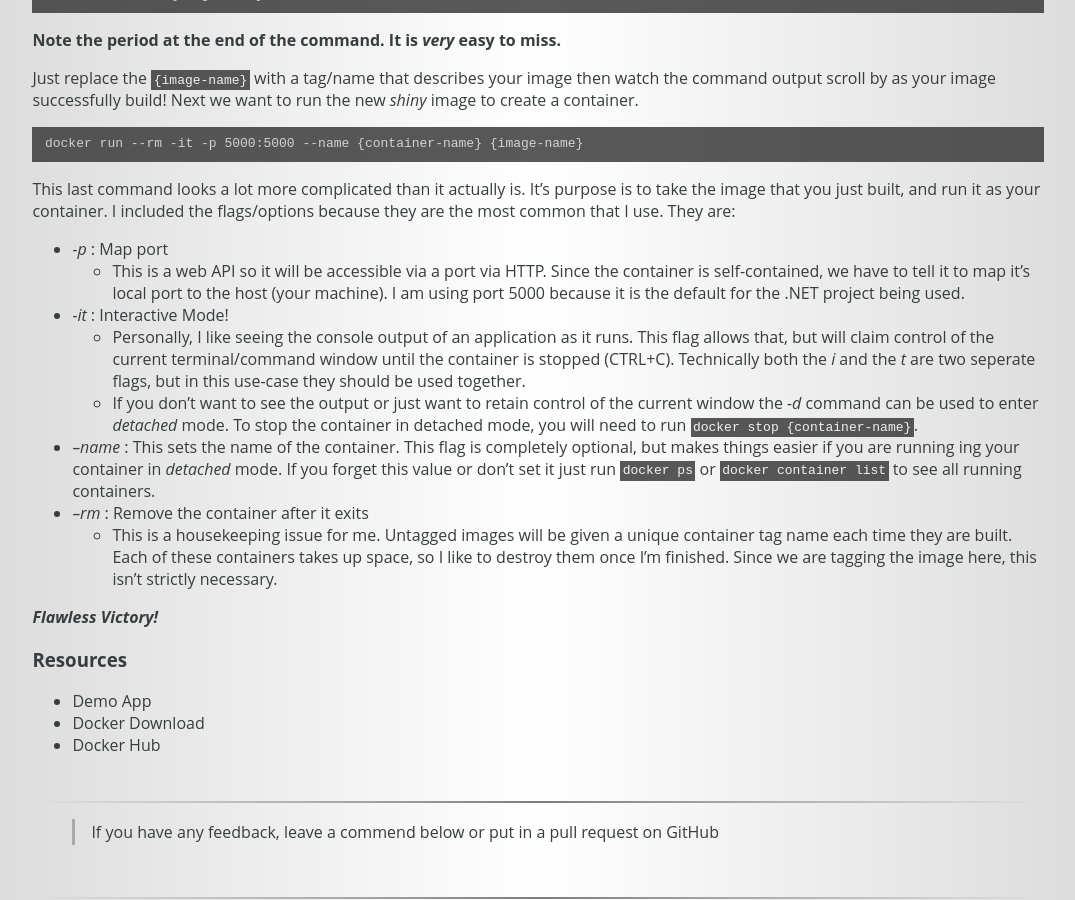
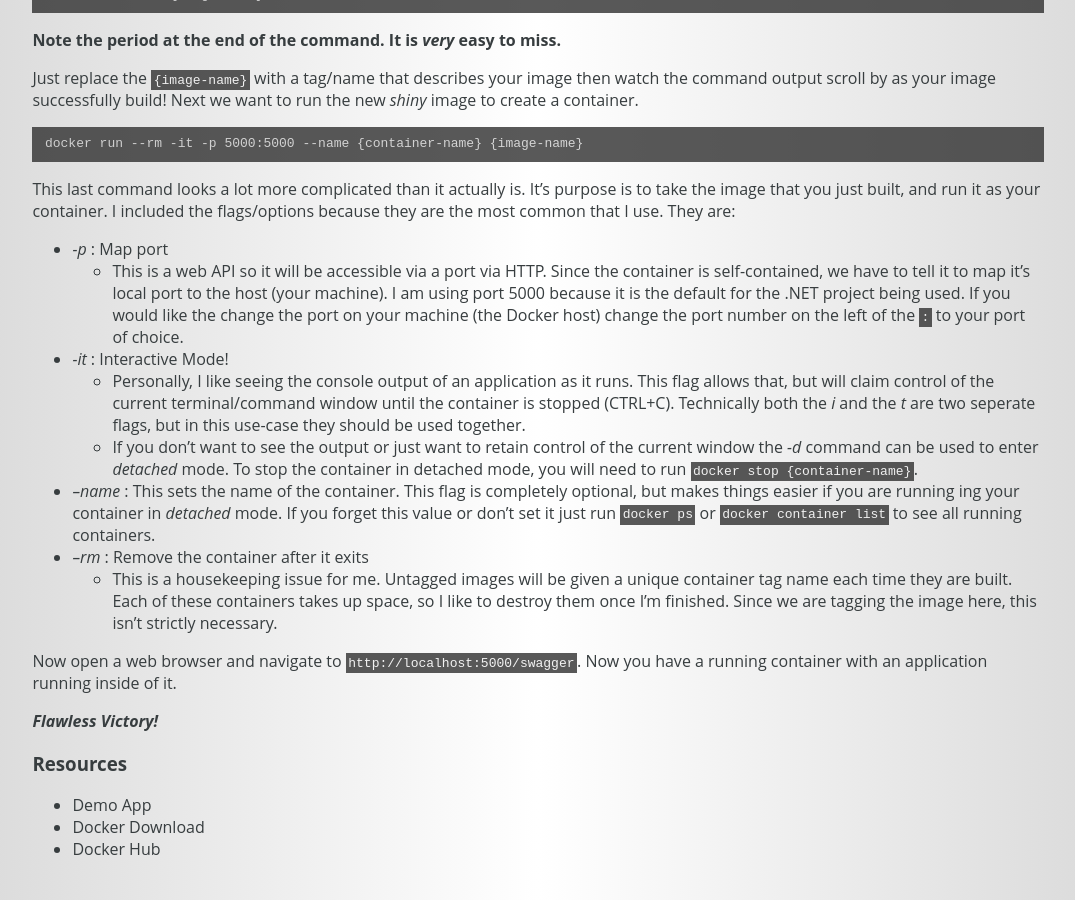
Before and after one commit to DillonAd/DillonAd.github.io, a Jekyll site: the page built from _posts/2019-04-26-Breaking-Down-The-Dockerfile.md, in a window 1280 px wide and 900 px high, scrolled down 1925 px. Shown: the whole window, without its empty margins (102-1177 px from the left). Built offline with Jekyll 4.4.1, drawn with Linux system fonts in a browser that asks for light colours; nearby versions of some CDN libraries; some of the changed text lies outside the part shown.

Commit message:
Refining Breaking Down the Dockerfile post

```diff
--- a/_posts/2019-04-26-Breaking-Down-The-Dockerfile.md
+++ b/_posts/2019-04-26-Breaking-Down-The-Dockerfile.md
@@ -14,7 +14,7 @@
   - Image?
     - The image is a snapshot of the application or workload that is described in the Dockerfile. This will be the basis for the container.
   - Container?
-    - The container is the execution of the image snapshot. The Docker website says a container is "a standardized unit of software".
+    - The Docker website says a container is "a standardized unit of software". Personally I think of the container as the execution of the image snapshot.
 
 Lets get started!
 
@@ -91,13 +91,15 @@
 
 This last command looks a lot more complicated than it actually is. It's purpose is to take the image that you just built, and run it as your container. I included the flags/options because they are the most common that I use. They are:
   - _-p_ : Map port
-    - This is a web API so it will be accessible via a port via HTTP. Since the container is self-contained, we have to tell it to map it's local port to the host (your machine). I am using port 5000 because it is the default for the .NET project being used.
+    - This is a web API so it will be accessible via a port via HTTP. Since the container is self-contained, we have to tell it to map it's local port to the host (your machine). I am using port 5000 because it is the default for the .NET project being used. If you would like the change the port on your machine (the Docker host) change the port number on the left of the `:` to your port of choice.
   - _-it_ : Interactive Mode!
     - Personally, I like seeing the console output of an application as it runs. This flag allows that, but will claim control of the current terminal/command window until the container is stopped (CTRL+C). Technically both the _i_ and the _t_ are two seperate flags, but in this use-case they should be used together.
     - If you don't want to see the output or just want to retain control of the current window the _-d_ command can be used to enter _detached_ mode. To stop the container in detached mode, you will need to run `docker stop {container-name}`.
   - _--name_ : This sets the name of the container. This flag is completely optional, but makes things easier if you are running ing your container in _detached_ mode. If you forget this value or don't set it just run `docker ps` or `docker container list` to see all running containers.
   - _--rm_ : Remove the container after it exits
     - This is a housekeeping issue for me. Untagged images will be given a unique container tag name each time they are built. Each of these containers takes up space, so I like to destroy them once I'm finished. Since we are tagging the image here, this isn't strictly necessary.
+
+Now open a web browser and navigate to `http://localhost:5000/swagger`. Now you have a running container with an application running inside of it.
 
 **_Flawless Victory!_**
 
```
